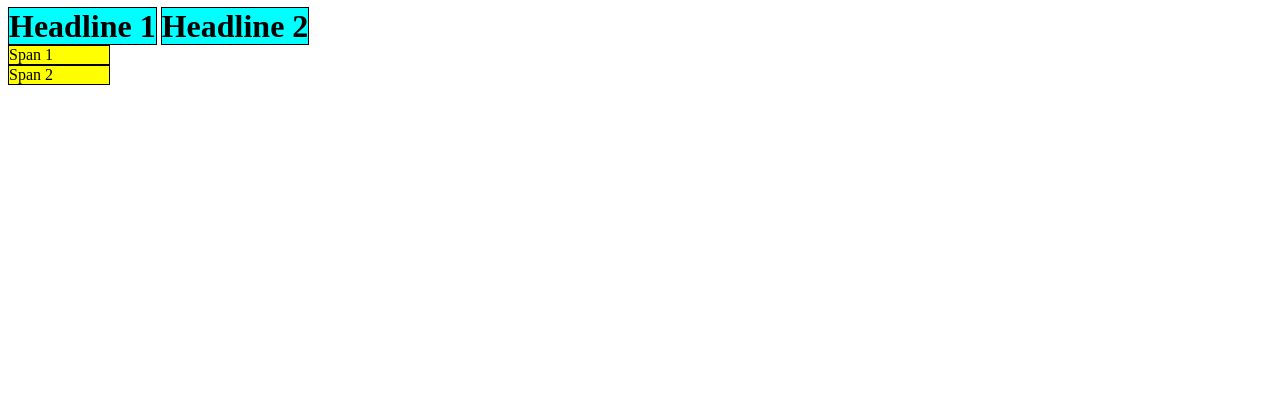
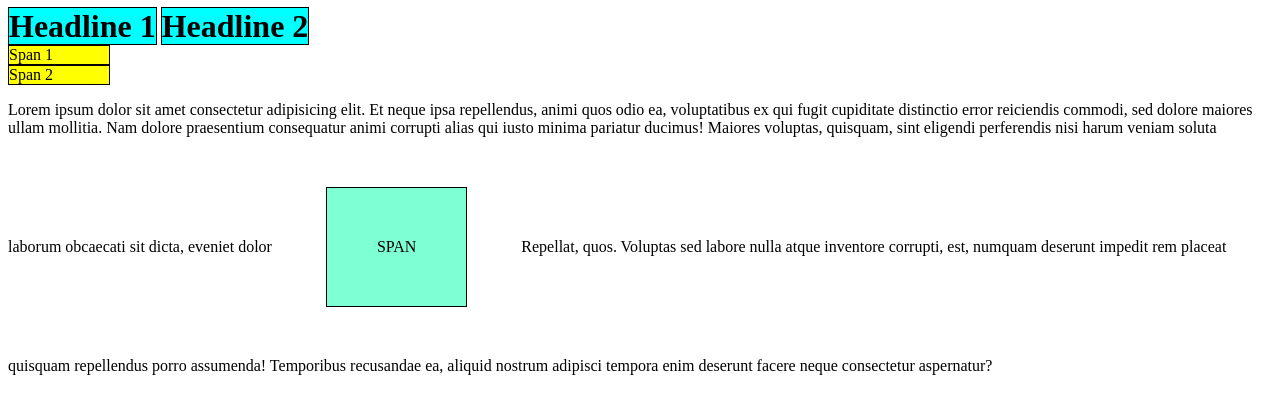
Before and after one commit to sheen93/webDevBootcamp, a plain HTML site: page sec 8 (CSS Box Model)/Display/display.html in a window 1280 px wide. Drawn offline with Linux system fonts and the light colour scheme.

Commit message:
desktop; sec8 display done

```diff
--- a/sec 8 (CSS Box Model)/Display/display.css
+++ b/sec 8 (CSS Box Model)/Display/display.css
@@ -4,9 +4,19 @@ h1{
     display: inline;
 }
 
-span{
+
+
+.block{
     background-color: yellow;
     border: 1px solid black;
     width: 100px;
     display: block;
 }
+
+#inpara{
+    background-color: aquamarine;
+    padding: 50px;
+    border: 1px solid black;
+    margin: 50px;
+    display: inline-block;
+}
--- a/sec 8 (CSS Box Model)/Display/display.html
+++ b/sec 8 (CSS Box Model)/Display/display.html
@@ -10,7 +10,15 @@
     <h1>Headline 1</h1>
     <h1>Headline 2</h1>
 
-    <span>Span 1</span>
-    <span>Span 2</span>
+    <span class="block">Span 1</span>
+    <span class="block">Span 2</span>
+
+
+    <p>
+       Lorem ipsum dolor sit amet consectetur adipisicing elit. Et neque ipsa repellendus, animi quos odio ea, voluptatibus ex qui fugit cupiditate distinctio error reiciendis commodi, sed dolore maiores ullam mollitia.
+       Nam dolore praesentium consequatur animi corrupti alias qui iusto minima pariatur ducimus! Maiores voluptas, quisquam, sint eligendi perferendis nisi harum veniam soluta laborum obcaecati sit dicta, eveniet dolor <span id="inpara">SPAN</span> Repellat, quos.
+       Voluptas sed labore nulla atque inventore corrupti, est, numquam deserunt impedit rem placeat quisquam repellendus porro assumenda! Temporibus recusandae ea, aliquid nostrum adipisci tempora enim deserunt facere neque consectetur aspernatur?
+
+    </p>
 </body>
 </html>
```
